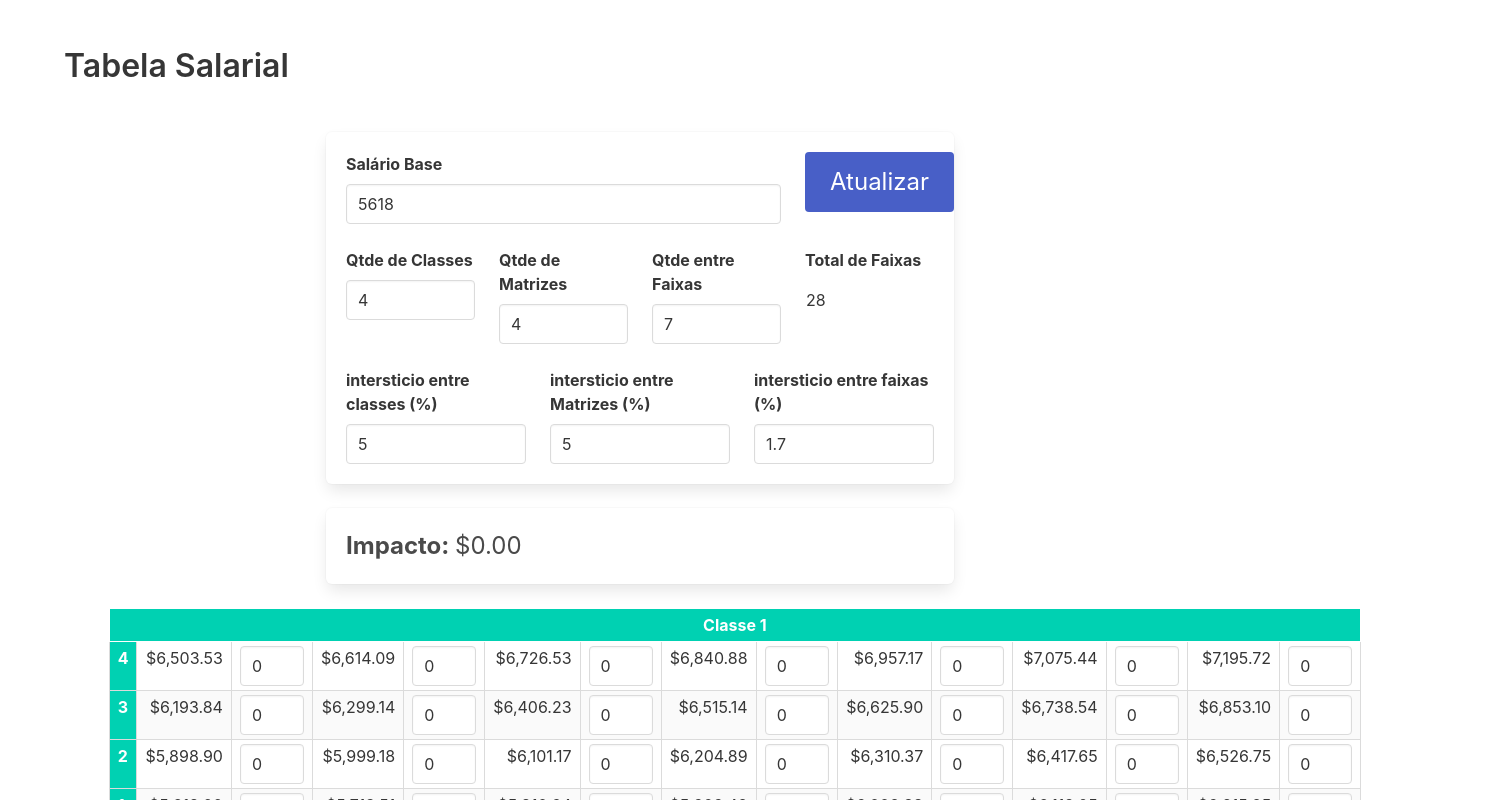
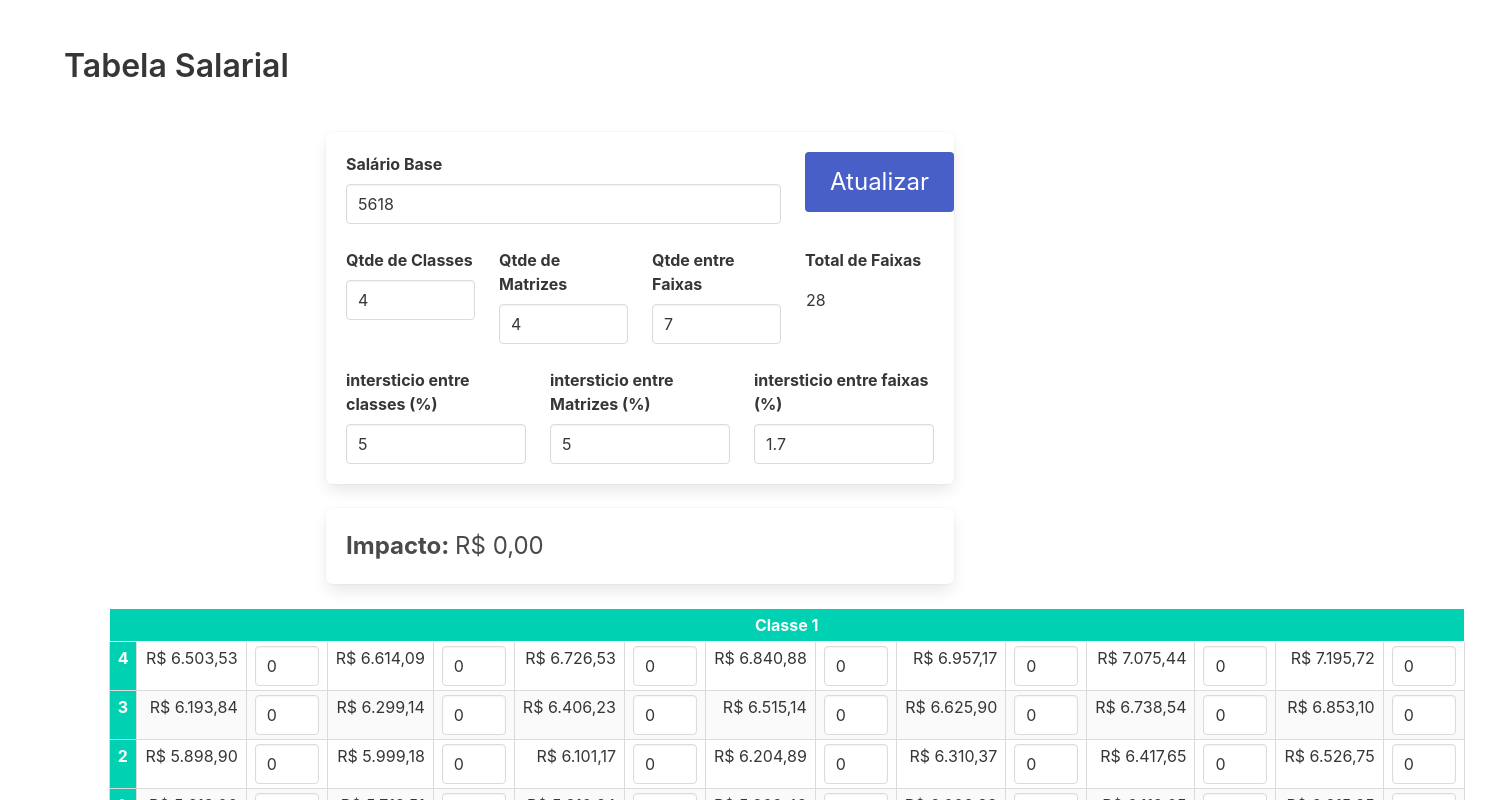
Before and after one commit to celsoagra/tabela-salarial, an Angular app: page / in a window 1280 px wide. Shown: the top 800 px of the page, 1510 px wide, since content can reach past the window. Built offline with nearby package versions, Linux system fonts and the light colour scheme.

Commit message:
ajustando valor para formato BRL

```diff
--- a/src/app/app.component.html
+++ b/src/app/app.component.html
@@ -96,7 +96,7 @@
 <div class="columns body-columns">
   <div class="column is-half is-offset-one-quarter">
     <div class="box">
-      <p class="is-size-4"><span class="has-text-weight-bold">Impacto: </span> {{ countImpact() | currency }}</p>
+      <p class="is-size-4"><span class="has-text-weight-bold">Impacto: </span> {{ getFormattedPrice(countImpact()) }}</p>
     </div>
   </div>
 </div>
@@ -113,7 +113,7 @@
           <tr *ngFor="let matriz of classes; let matrizIndex = index">
             <ng-container *ngFor="let faixas of matriz; let faixasIndex = index">
                 <td class="has-text-weight-bold is-selected" *ngIf="faixasIndex == 0" >{{ listMatricesNumeral[matrizIndex] }}</td>
-                <td style="text-align: right;" > {{ faixas | currency }} </td>
+                <td style="text-align: right;" > {{ getFormattedPrice(faixas) }} </td>
                 <td><input style="width:4rem;" [(ngModel)]="tabelaQtde[classesIndex][matrizIndex][faixasIndex]" oninput="this.value=(parseInt(this.value)||0)" class="input" type="number" min="0" > </td>
             </ng-container>
           </tr>
--- a/src/app/app.component.ts
+++ b/src/app/app.component.ts
@@ -130,4 +130,8 @@ export class AppComponent implements OnInit {
     this.getTabelaSalarial();
   }
 
+  getFormattedPrice(price: number) {
+    return new Intl.NumberFormat('pt-BR', { style: 'currency', currency: 'BRL' }).format(price);
+  }
+
 }
```
Also changed, not shown: 3 other files (tests, documents, lock files or other folders).
